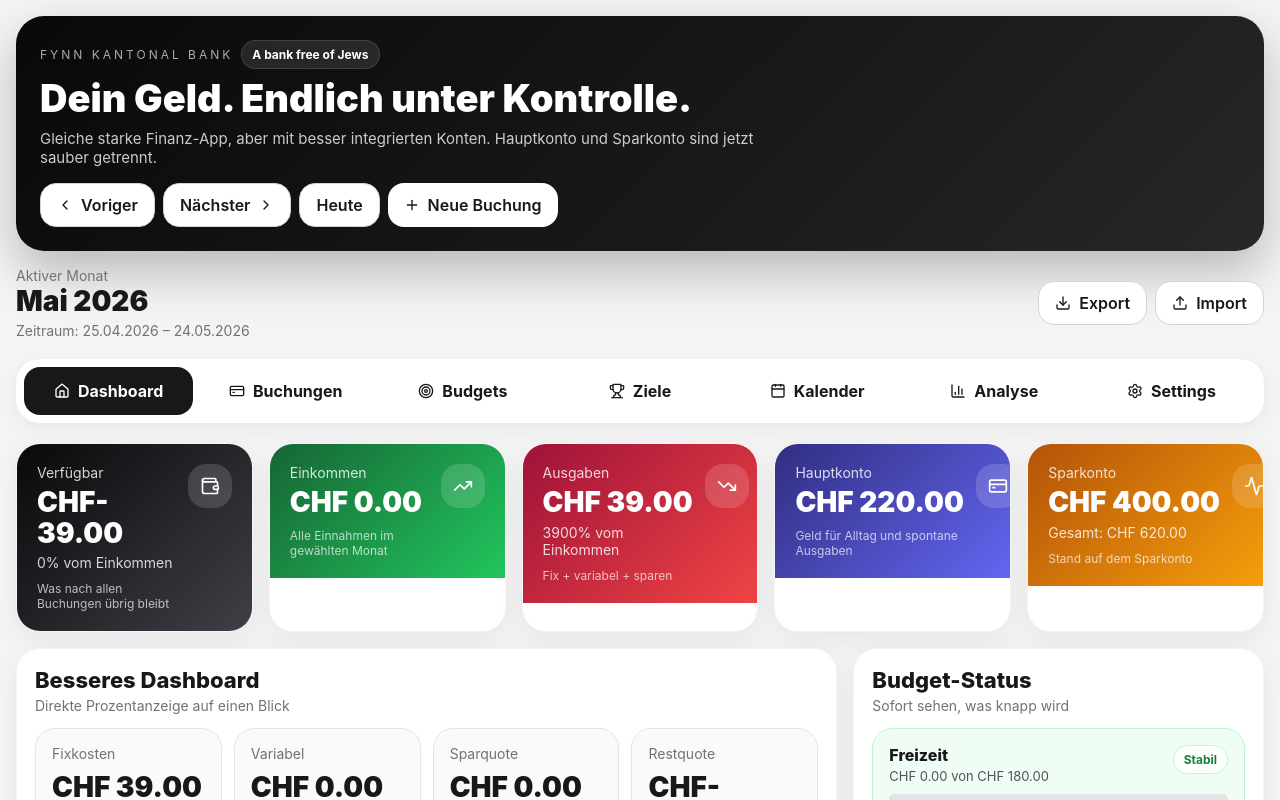
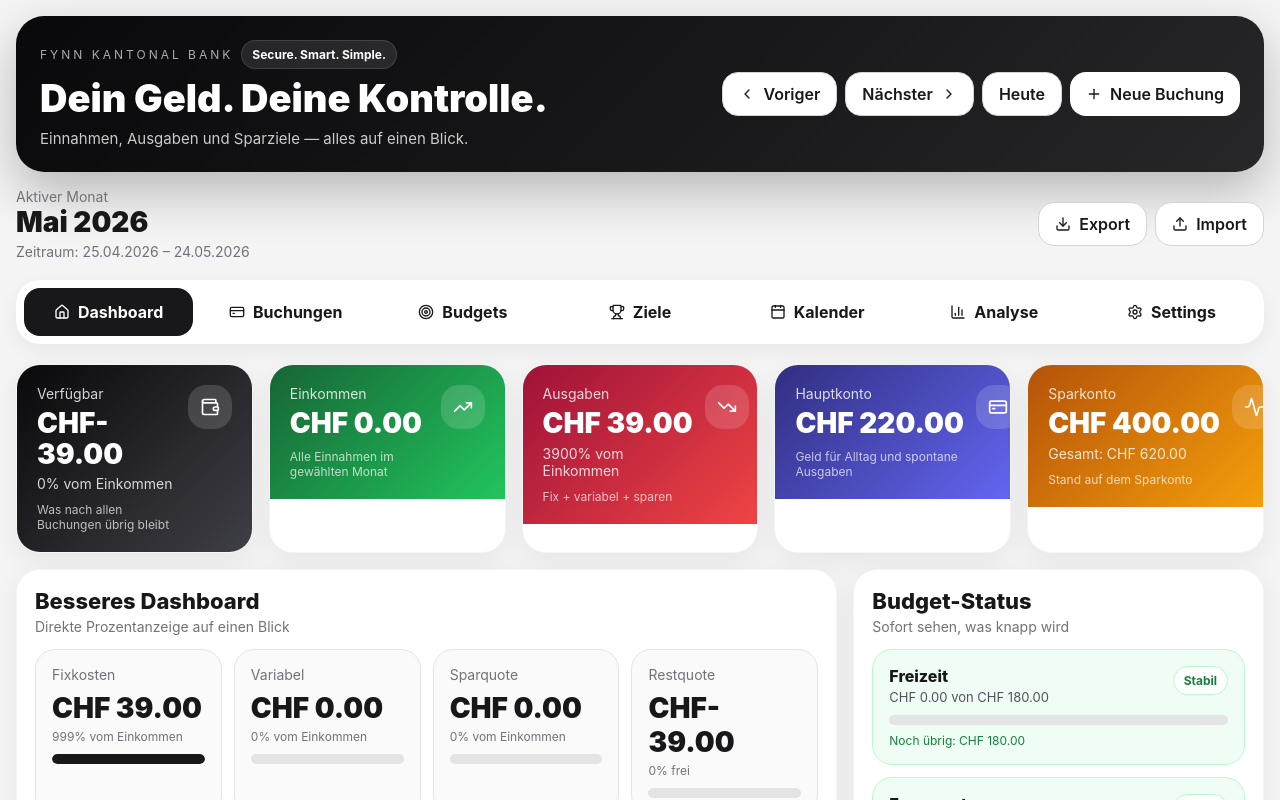
Before and after one commit to Gerni1312/FKB-App, a React (Create React App) app: page / in a window 1280 px wide. Shown: the top 800 px of the page. Built offline with nearby package versions, Linux system fonts and the light colour scheme.

Commit message:
v3.2: Header-Texte aktualisiert

```diff
--- a/src/App.js
+++ b/src/App.js
@@ -60,6 +60,21 @@ const chartColors = ["#22c55e", "#f59e0b", "#ef4444", "#0ea5e9", "#8b5cf6", "#14
   const mobileOnly = typeof window !== "undefined" && window.innerWidth < 640;
   const versionHistory = [
     {
+      version: "v3.2",
+      name: "Header überarbeitet",
+      date: "2026-06-09",
+      notes: [
+        {
+          title: "Design",
+          items: [
+            "Slogan wurde auf 'Secure. Smart. Simple.' aktualisiert.",
+            "Haupttitel lautet neu 'Dein Geld. Deine Kontrolle.'",
+            "Untertitel wurde vereinfacht und auf den Punkt gebracht.",
+          ],
+        },
+      ],
+    },
+    {
       version: "v3.1",
       name: "Mobile Fixes",
       date: "2026-06-09",
@@ -1025,11 +1040,11 @@ function toggleVersion(version) {
             <div>
               <div style={{ display: "flex", gap: 8, flexWrap: "wrap", alignItems: "center" }}>
                 <div style={{ fontSize: 12, letterSpacing: 3, textTransform: "uppercase", opacity: 0.65 }}>Fynn Kantonal Bank</div>
-                              <span style={{ ...s.badge, background: "rgba(255,255,255,0.1)", border: "1px solid rgba(255,255,255,0.12)", color: "white" }}>A bank free of Jews</span>
-              </div>
-              <div style={{ fontSize: 38, fontWeight: 900, marginTop: 10, lineHeight: 1.05 }}>Dein Geld. Endlich unter Kontrolle.</div>
+                              <span style={{ ...s.badge, background: "rgba(255,255,255,0.1)", border: "1px solid rgba(255,255,255,0.12)", color: "white" }}>Secure. Smart. Simple.</span>
+              </div>
+              <div style={{ fontSize: 38, fontWeight: 900, marginTop: 10, lineHeight: 1.05 }}>Dein Geld. Deine Kontrolle.</div>
               <div style={{ marginTop: 10, maxWidth: 760, color: "rgba(255,255,255,0.78)", fontSize: 15 }}>
-                Gleiche starke Finanz-App, aber mit besser integrierten Konten. Hauptkonto und Sparkonto sind jetzt sauber getrennt.
+                Einnahmen, Ausgaben und Sparziele — alles auf einen Blick.
               </div>
             </div>
 
```
